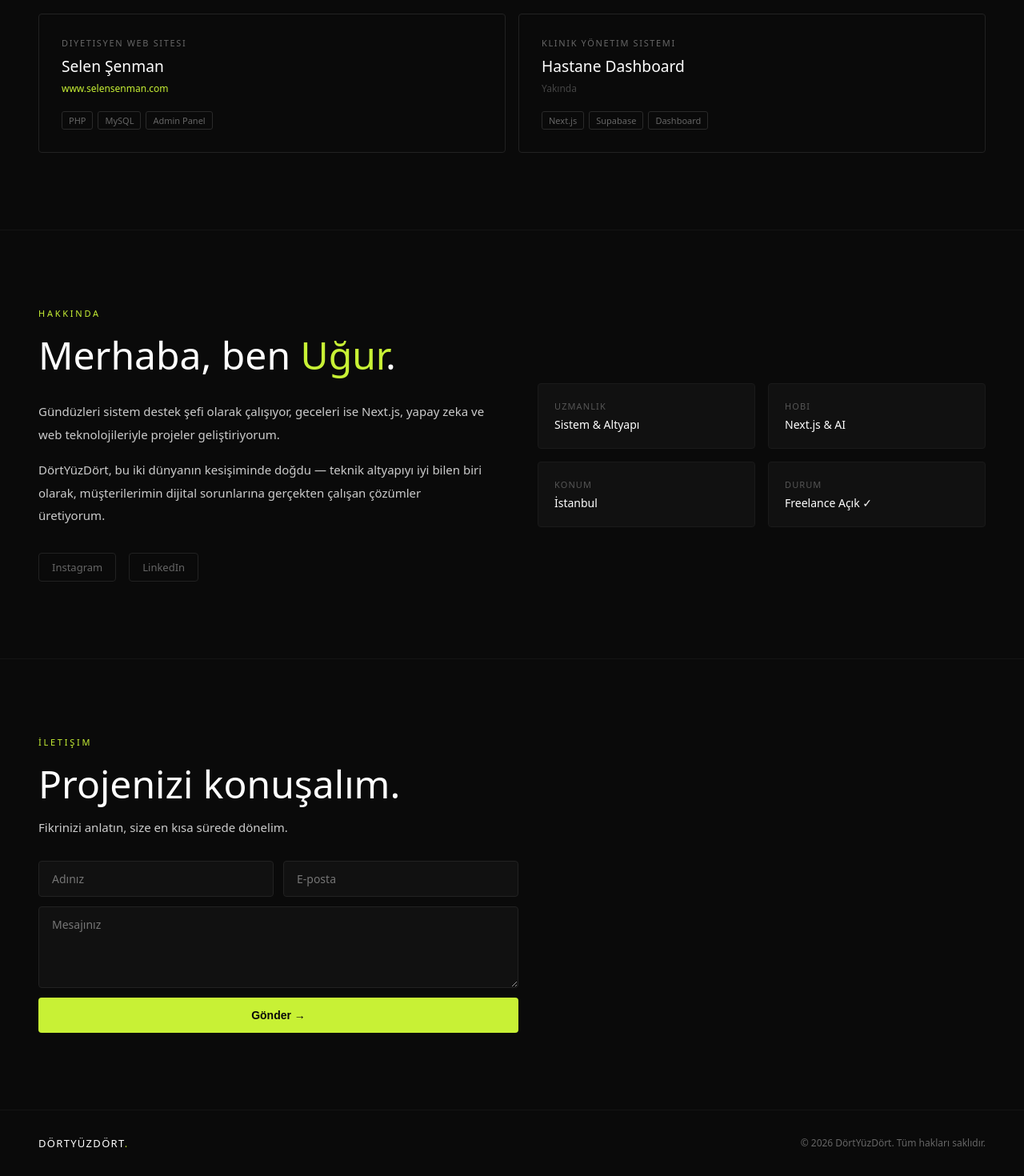
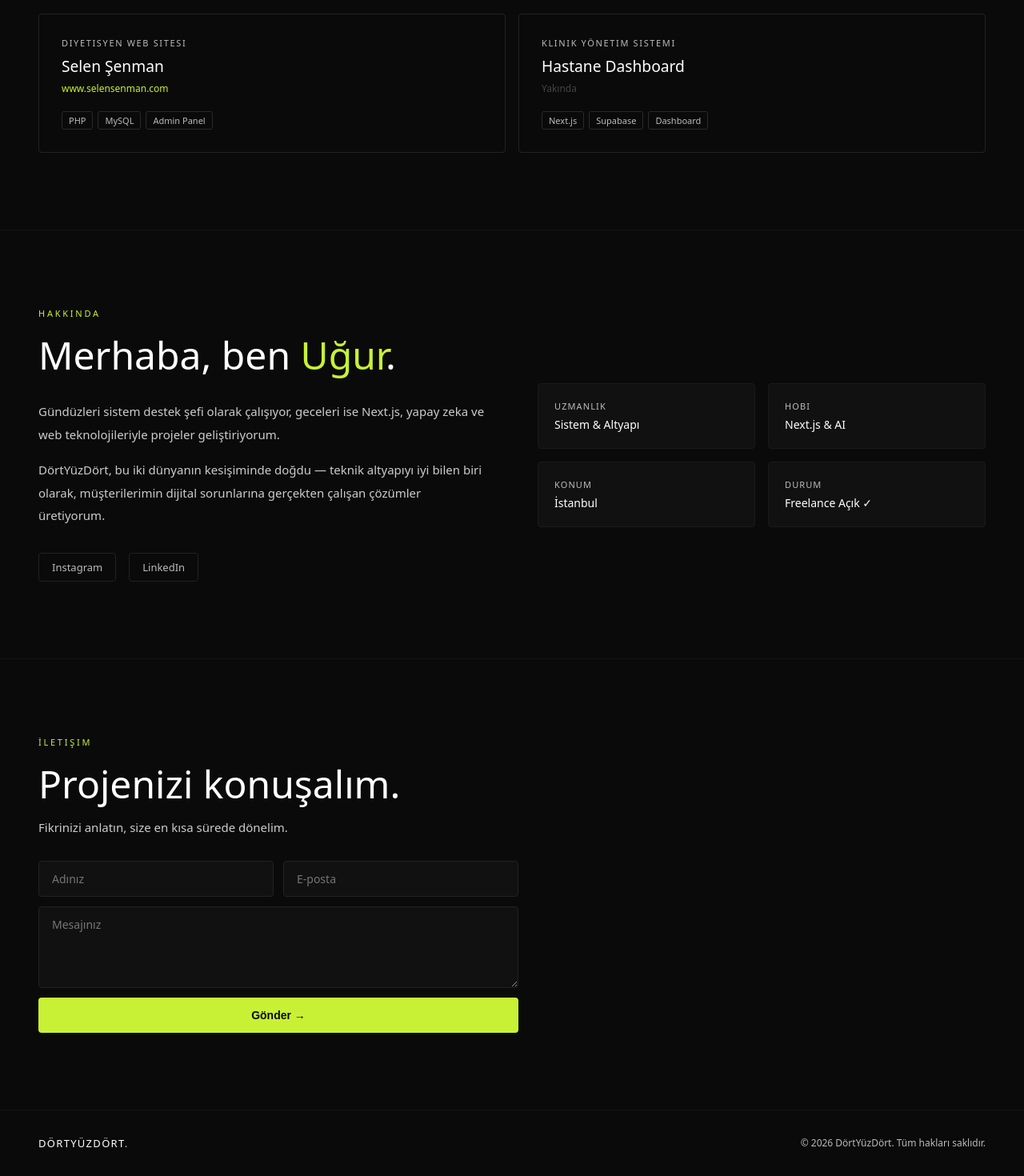
Before and after one commit to uurmob/dortyuzdort, a Next.js app: page / in a window 1280 px wide. Shown: the part 1725-3195 px from the top of the page at 80% size. Built offline with nearby package versions, Linux system fonts and the light colour scheme.

Commit message:
font renkleri guncellendi

```diff
--- a/app/page.js
+++ b/app/page.js
@@ -162,15 +162,15 @@ export default function Home() {
               </p>
               <div style={{ display: 'flex', gap: '1rem' }}>
                 <a href="https://instagram.com/ugurkiyak_" target="_blank" rel="noopener noreferrer"
-                  style={{ display: 'flex', alignItems: 'center', gap: '6px', color: '#666', textDecoration: 'none', fontSize: '13px', border: '1px solid #222', padding: '8px 16px', borderRadius: '4px', transition: 'all 0.2s' }}
+                  style={{ display: 'flex', alignItems: 'center', gap: '6px', color: '#bbb', textDecoration: 'none', fontSize: '13px', border: '1px solid #222', padding: '8px 16px', borderRadius: '4px', transition: 'all 0.2s' }}
                   onMouseEnter={e => { e.currentTarget.style.borderColor = '#C8F135'; e.currentTarget.style.color = '#C8F135'; }}
-                  onMouseLeave={e => { e.currentTarget.style.borderColor = '#222'; e.currentTarget.style.color = '#666'; }}>
+                  onMouseLeave={e => { e.currentTarget.style.borderColor = '#222'; e.currentTarget.style.color = '#bbb'; }}>
                   Instagram
                 </a>
                 <a href="https://linkedin.com/in/ugurkiyak" target="_blank" rel="noopener noreferrer"
-                  style={{ display: 'flex', alignItems: 'center', gap: '6px', color: '#666', textDecoration: 'none', fontSize: '13px', border: '1px solid #222', padding: '8px 16px', borderRadius: '4px', transition: 'all 0.2s' }}
+                  style={{ display: 'flex', alignItems: 'center', gap: '6px', color: '#bbb', textDecoration: 'none', fontSize: '13px', border: '1px solid #222', padding: '8px 16px', borderRadius: '4px', transition: 'all 0.2s' }}
                   onMouseEnter={e => { e.currentTarget.style.borderColor = '#C8F135'; e.currentTarget.style.color = '#C8F135'; }}
-                  onMouseLeave={e => { e.currentTarget.style.borderColor = '#222'; e.currentTarget.style.color = '#666'; }}>
+                  onMouseLeave={e => { e.currentTarget.style.borderColor = '#222'; e.currentTarget.style.color = '#bbb'; }}>
                   LinkedIn
                 </a>
               </div>
@@ -184,7 +184,7 @@ export default function Home() {
                   { label: 'Durum', value: 'Freelance Açık ✓' },
                 ].map(item => (
                   <div key={item.label} style={{ background: '#111', border: '1px solid #1a1a1a', borderRadius: '4px', padding: '1.25rem' }}>
-                    <div style={{ fontSize: '11px', color: '#555', letterSpacing: '0.1em', textTransform: 'uppercase', marginBottom: '0.4rem' }}>{item.label}</div>
+                    <div style={{ fontSize: '11px', color: '#bbb', letterSpacing: '0.1em', textTransform: 'uppercase', marginBottom: '0.4rem' }}>{item.label}</div>
                     <div style={{ fontSize: '14px', color: '#fff', fontWeight: 500 }}>{item.value}</div>
                   </div>
                 ))}
@@ -206,7 +206,7 @@ export default function Home() {
 
       <footer style={{ position: 'relative', zIndex: 1, padding: '2rem 3rem', borderTop: '1px solid #141414', display: 'flex', justifyContent: 'space-between', alignItems: 'center', flexWrap: 'wrap', gap: '1rem' }}>
         <div style={{ fontSize: '13px', fontWeight: 500, letterSpacing: '0.1em', color: '#fff' }}>DÖRTYÜZDÖRT<span style={{ color: '#C8F135' }}>.</span></div>
-        <div style={{ fontSize: '12px', color: '#666' }}>© 2026 DörtYüzDört. Tüm hakları saklıdır.</div>
+        <div style={{ fontSize: '12px', color: '#bbb' }}>© 2026 DörtYüzDört. Tüm hakları saklıdır.</div>
       </footer>
     </main>
   );
@@ -254,11 +254,11 @@ function ProjectCard({ title, category, url, tags, soon }) {
   return (
     <div onMouseEnter={() => setHovered(true)} onMouseLeave={() => setHovered(false)}
       style={{ border: `1px solid ${hovered ? '#C8F135' : '#222'}`, padding: '1.75rem', borderRadius: '4px', transition: 'border-color 0.3s', background: hovered ? '#0d0d0d' : 'transparent' }}>
-      <div style={{ fontSize: '11px', color: '#666', letterSpacing: '0.15em', textTransform: 'uppercase', marginBottom: '0.5rem' }}>{category}</div>
+      <div style={{ fontSize: '11px', color: '#bbb', letterSpacing: '0.15em', textTransform: 'uppercase', marginBottom: '0.5rem' }}>{category}</div>
       <div style={{ fontSize: '1.2rem', fontWeight: 500, color: '#fff', marginBottom: '0.4rem' }}>{title}</div>
       <div style={{ fontSize: '12px', color: soon ? '#444' : '#C8F135', marginBottom: '1.25rem' }}>{url}</div>
       <div style={{ display: 'flex', gap: '6px', flexWrap: 'wrap' }}>
-        {tags.map(t => <span key={t} style={{ fontSize: '11px', border: '1px solid #2a2a2a', color: '#666', padding: '3px 8px', borderRadius: '3px' }}>{t}</span>)}
+        {tags.map(t => <span key={t} style={{ fontSize: '11px', border: '1px solid #2a2a2a', color: '#bbb', padding: '3px 8px', borderRadius: '3px' }}>{t}</span>)}
       </div>
     </div>
   );
```
